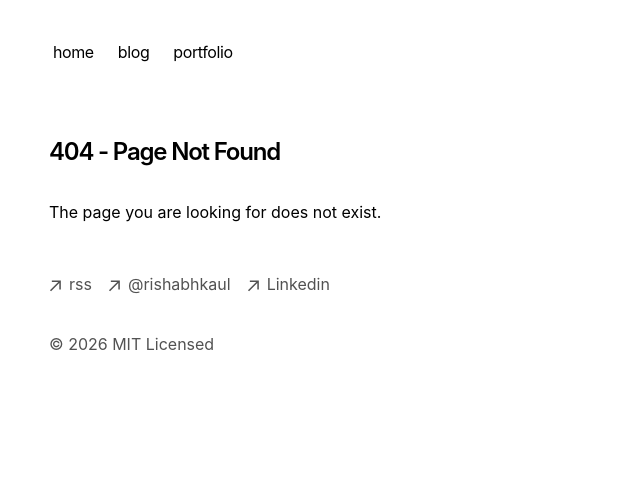
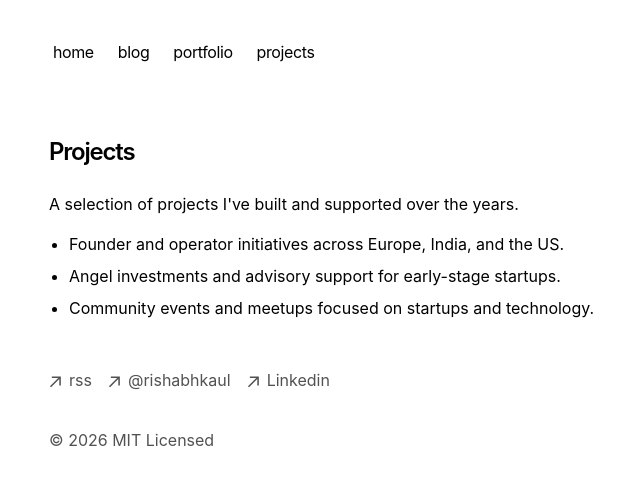
Before and after one commit to Rishabhkaul/Personal-website, a Next.js app: page /projects in a window 1280 px wide. Before the commit this address had no page. Shown: the top 484 px of the page, without its empty margins (303-943 px from the left). Built offline with nearby package versions, Linux system fonts and the light colour scheme.

Commit message:
Refactor projects page rendering without UI changes

```diff
--- a/app/components/nav.tsx
+++ b/app/components/nav.tsx
@@ -9,6 +9,9 @@ const navItems = {
   },
   '/portfolio': {
     name: 'portfolio',
+  },
+  '/projects': {
+    name: 'projects',
   },
 }
 
--- /dev/null
+++ b/app/projects/page.tsx
@@ -0,0 +1,21 @@
+const projects = [
+  'Founder and operator initiatives across Europe, India, and the US.',
+  'Angel investments and advisory support for early-stage startups.',
+  'Community events and meetups focused on startups and technology.',
+]
+
+export default function ProjectsPage() {
+  return (
+    <main className="mb-4">
+      <h1 className="mb-6 text-2xl font-semibold tracking-tighter">Projects</h1>
+      <p className="mb-4">
+        A selection of projects I&apos;ve built and supported over the years.
+      </p>
+      <ul className="list-disc pl-5 space-y-2">
+        {projects.map((project) => (
+          <li key={project}>{project}</li>
+        ))}
+      </ul>
+    </main>
+  )
+}
```
